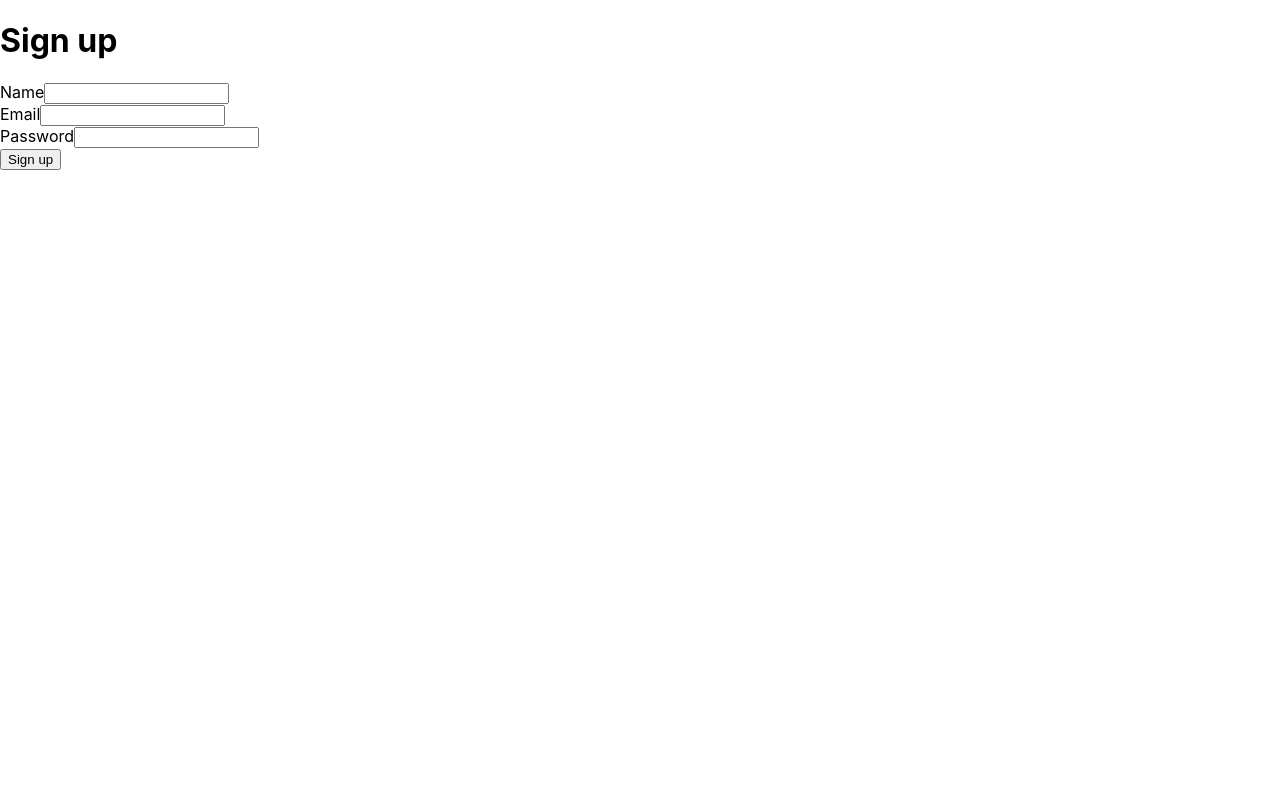
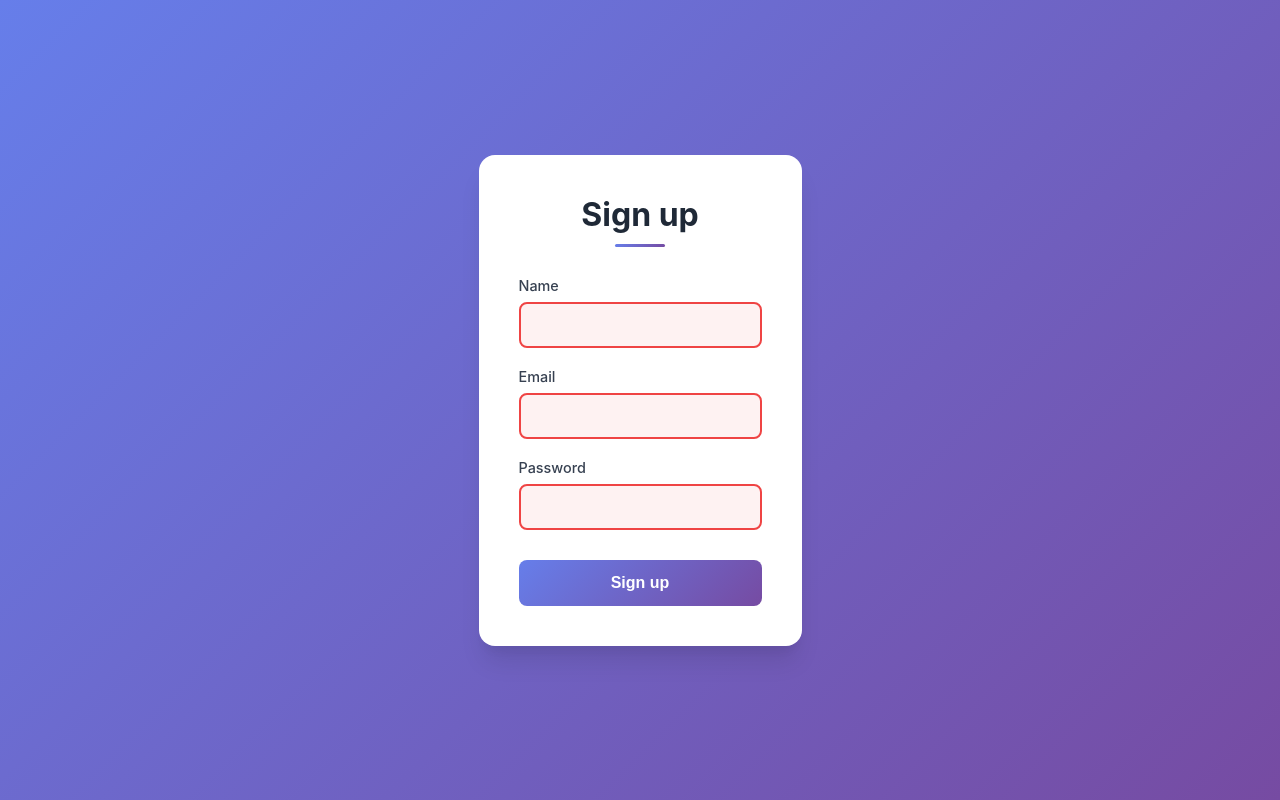
Before and after one commit to Blossom-A/M-R-Hackathon-team-28-REPO, a React (Create React App) app in the folder frontend/: page /sign-up in a window 1280 px wide. Built offline with nearby package versions, Linux system fonts and the light colour scheme.

Commit message:
update login and sign up page styles

```diff
--- /dev/null
+++ b/frontend/src/pages/auth/auth.module.css
@@ -0,0 +1,172 @@
+* {
+  margin: 0;
+  padding: 0;
+  box-sizing: border-box;
+}
+
+body {
+  font-family: -apple-system, BlinkMacSystemFont, "Segoe UI", Roboto, Oxygen,
+    Ubuntu, Cantarell, sans-serif;
+  background: linear-gradient(135deg, #667eea 0%, #764ba2 100%);
+  min-height: 100vh;
+  display: flex;
+  align-items: center;
+  justify-content: center;
+  padding: 20px;
+}
+
+main {
+  background: white;
+  padding: 40px;
+  border-radius: 16px;
+  box-shadow: 0 20px 25px -5px rgba(0, 0, 0, 0.1),
+    0 10px 10px -5px rgba(0, 0, 0, 0.04);
+  width: 100%;
+  max-width: 400px;
+  animation: slideUp 0.5s ease-out;
+}
+
+@keyframes slideUp {
+  from {
+    opacity: 0;
+    transform: translateY(30px);
+  }
+  to {
+    opacity: 1;
+    transform: translateY(0);
+  }
+}
+
+h1 {
+  text-align: center;
+  color: #1f2937;
+  font-size: 2rem;
+  font-weight: 700;
+  margin-bottom: 30px;
+  position: relative;
+}
+
+h1::after {
+  content: "";
+  display: block;
+  width: 50px;
+  height: 3px;
+  background: linear-gradient(135deg, #667eea, #764ba2);
+  margin: 10px auto 0;
+  border-radius: 2px;
+}
+
+form {
+  display: flex;
+  flex-direction: column;
+  gap: 20px;
+}
+
+.formGroup {
+  display: flex;
+  flex-direction: column;
+  position: relative;
+}
+
+label {
+  color: #374151;
+  font-weight: 500;
+  margin-bottom: 8px;
+  font-size: 0.9rem;
+  transition: color 0.2s ease;
+}
+
+input {
+  padding: 12px 16px;
+  border: 2px solid #e5e7eb;
+  border-radius: 8px;
+  font-size: 1rem;
+  transition: all 0.2s ease;
+  background: #f9fafb;
+}
+
+input:focus {
+  outline: none;
+  border-color: #667eea;
+  background: white;
+  box-shadow: 0 0 0 3px rgba(102, 126, 234, 0.1);
+}
+
+input:focus + label,
+input:valid + label {
+  color: #667eea;
+}
+
+button {
+  background: linear-gradient(135deg, #667eea 0%, #764ba2 100%);
+  color: white;
+  border: none;
+  border-radius: 8px;
+  padding: 14px;
+  font-size: 1rem;
+  font-weight: 600;
+  cursor: pointer;
+  transition: all 0.2s ease;
+  margin-top: 10px;
+  position: relative;
+  overflow: hidden;
+}
+
+button::before {
+  content: "";
+  position: absolute;
+  top: 0;
+  left: -100%;
+  width: 100%;
+  height: 100%;
+  background: linear-gradient(
+    90deg,
+    transparent,
+    rgba(255, 255, 255, 0.2),
+    transparent
+  );
+  transition: left 0.5s;
+}
+
+button:hover::before {
+  left: 100%;
+}
+
+button:hover {
+  transform: translateY(-2px);
+  box-shadow: 0 10px 20px -5px rgba(102, 126, 234, 0.4);
+}
+
+button:active {
+  transform: translateY(0);
+}
+
+/* Responsive design */
+@media (max-width: 480px) {
+  main {
+    padding: 30px 20px;
+    margin: 20px;
+  }
+
+  h1 {
+    font-size: 1.75rem;
+  }
+}
+
+/* Form validation styles */
+input:invalid:not(:focus):not(:placeholder-shown) {
+  border-color: #ef4444;
+  background: #fef2f2;
+}
+
+input:valid:not(:focus):not(:placeholder-shown) {
+  border-color: #10b981;
+  background: #f0fdf4;
+}
+
+/* Loading state for button */
+button:disabled {
+  opacity: 0.7;
+  cursor: not-allowed;
+  transform: none;
+}
--- a/frontend/src/pages/auth/login.tsx
+++ b/frontend/src/pages/auth/login.tsx
@@ -1,6 +1,7 @@
 import { useState, ChangeEvent, FormEvent } from "react";
 import { useNavigate } from "react-router-dom";
 import { BACKEND_URL } from "../../assets/globalVariables";
+import styles from "./auth.module.css";
 
 interface FormData {
   password: string;
@@ -37,11 +38,12 @@ export default function LogIn() {
     } else {
     }
   };
+
   return (
     <main>
-      <h1>Log In</h1>
+      <h1>Welcome back</h1>
       <form onSubmit={handleLogIn}>
-        <div>
+        <div className={styles.formGroup}>
           <label htmlFor="email">Email</label>
           <input
             type="email"
@@ -52,7 +54,7 @@ export default function LogIn() {
             onChange={handleChange}
           />
         </div>
-        <div>
+        <div className={styles.formGroup}>
           <label>Password</label>
           <input
             id="password"
@@ -63,7 +65,7 @@ export default function LogIn() {
             onChange={handleChange}
           />
         </div>
-        <button type="submit"> Sign up</button>
+        <button type="submit"> Log in</button>
       </form>
     </main>
   );
--- a/frontend/src/pages/auth/signup.tsx
+++ b/frontend/src/pages/auth/signup.tsx
@@ -1,7 +1,8 @@
 import { useState, ChangeEvent, FormEvent } from "react";
-//import toast from "react-hot-toast";
+import toast from "react-hot-toast";
 import { useNavigate } from "react-router-dom";
 import { BACKEND_URL } from "../../assets/globalVariables";
+import styles from "./auth.module.css"
 
 interface FormData {
   name: string;
@@ -49,7 +50,7 @@ export default function SignUp() {
     <main>
       <h1>Sign up</h1>
       <form onSubmit={handleSignUp}>
-        <div>
+        <div className={styles.formGroup}>
           <label htmlFor="name">Name</label>
           <input
             id="name"
@@ -59,7 +60,7 @@ export default function SignUp() {
             onChange={handleChange}
           />
         </div>
-        <div>
+        <div className={styles.formGroup}>
           <label htmlFor="email">Email</label>
           <input
             type="email"
@@ -70,7 +71,7 @@ export default function SignUp() {
             onChange={handleChange}
           />
         </div>
-        <div>
+        <div className={styles.formGroup}>
           <label>Password</label>
           <input
             id="password"
```
